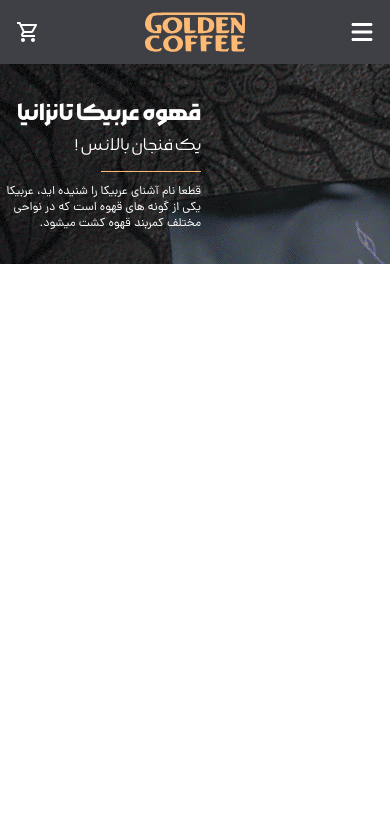
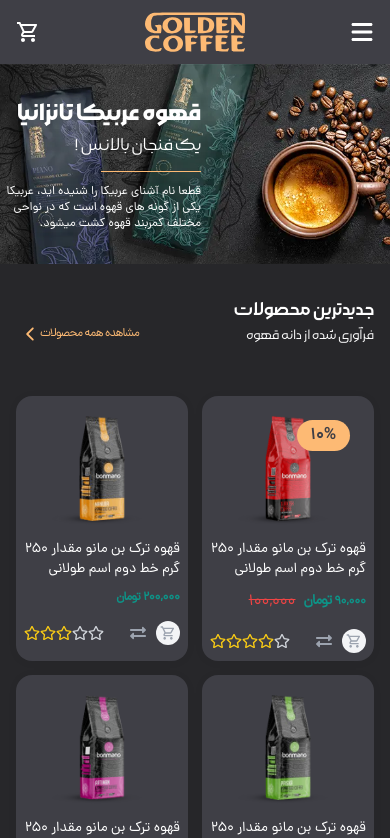
Before and after one commit to amirmohammadzadh/coffee-shop, a React (Create React App) app: page / in a window 390 px wide. Shown: the top 838 px of the page. Built offline with nearby package versions, Linux system fonts and the light colour scheme.

Commit message:
end products components

```diff
--- a/public/index.html
+++ b/public/index.html
@@ -24,9 +24,9 @@
       work correctly both with client-side routing and a non-root public URL.
       Learn how to configure a non-root public URL by running `npm run build`.
     -->
-    <title>React App</title>
+    <title>Coffee Shop</title>
   </head>
-  <body class="font-Dana bg-gray-100 dark:bg-zinc-800">
+  <body class="font-Dana dark:bg-zinc-800">
     <noscript>You need to enable JavaScript to run this app.</noscript>
     <div id="root"></div>
     <!--
--- a/src/App.js
+++ b/src/App.js
@@ -1,11 +1,15 @@
 import "./App.css";
 import Header from "./Components/Header/Header";
+import Main from "./Components/Main/Main";
+import Products from "./Components/Products/Products";
 
 function App() {
   return (
-    <>
+    <div className="">
       <Header />
-    </>
+      <Main />
+      <Products />
+    </div>
   );
 }
 
--- a/src/Components/Header/Header.js
+++ b/src/Components/Header/Header.js
@@ -43,7 +43,7 @@
   return (
     <>
       {/* App Header */}
-      <header className="fixed top-9 max-md:hidden right-0 left-0 bg-black/50 w-[98%] lg:w-[90%] mx-auto px-5 lg:px-10 py-5 h-24 rounded-3xl items-center backdrop-blur-[6px]">
+      <header className="fixed z-50 top-9 max-md:hidden right-0 left-0 bg-black/50 w-[98%] lg:w-[90%] mx-auto px-5 lg:px-10 py-5 h-24 rounded-3xl items-center backdrop-blur-[6px]">
         <div className="flex w-full justify-between items-center">
           <nav className="flex gap-x-5 lg:gap-x-9 items-center">
             <div className="shrink-0">
@@ -94,8 +94,8 @@
                   {userBasket.length}
                 </span>
 
-                <div className="absolute max-h-[530px] overflow-y-scroll overflow-x-hidden delay-75 top-[130%] opacity-0 invisible group-hover:opacity-100 group-hover:visible bg-white dark:bg-zinc-700 border-t-[3px] border-t-orange-300 shadow-normal rounded-2xl transition-all w-[400px] p-5 left-0">
-                  <div className="p-y-[60px] p-x-[72px] flex flex-col justify-evenly space-y-5 items-center min-h-80">
+                <div className="absolute max-h-[530px] overflow-x-hidden delay-75 top-[130%] opacity-0 invisible group-hover:opacity-100 group-hover:visible bg-white dark:bg-zinc-700 border-t-[3px] border-t-orange-300 shadow-normal rounded-2xl transition-all w-[400px] p-5 left-0">
+                  <div className="p-y-[60px] p-x-[72px] flex flex-col justify-between space-y-5 items-center min-h-80">
                     {userBasket.length === 0 ? (
                       <>
                         <div className="flex flex-col space-y-3 items-center">
@@ -114,7 +114,9 @@
                     ) : (
                       <>
                         <div className="flex items-center justify-between text-xs w-full tracking-thigtest">
-                          <span className="text-gray-300">1 مورد</span>
+                          <span className="text-gray-300">
+                            {userBasket.length} مورد
+                          </span>
                           <a
                             href="#"
                             className="flex items-start text-orange-300"
@@ -123,6 +125,7 @@
                             <IoIosArrowBack className="text-xs" />
                           </a>
                         </div>
+                        <div className="h-[380px] overflow-y-scroll border-t-2 border-t-orange-200 border-b-2 border-b-orange-200 rounded-xl ">
                           {userBasket.map((product) => (
                             <div
                               key={product.id}
@@ -156,6 +159,7 @@
                               </div>
                             </div>
                           ))}
+                        </div>
                         <div className="flex justify-between w-full items-center">
                           <div>
                             <span className="text-gray-300 text-xs tracking-thigtest">
@@ -212,7 +216,11 @@
           className="w-6 h-6 font-medium text-zinc-700 dark:text-white"
         />
         {/* Menu */}
-        <div className={`${(showMenu && "subMenuOpen") || "subMenuClose"}`}>
+        <div
+          className={`${
+            (showMenu && "subMenuOpen") || "subMenuClose"
+          } overflow-y-scroll`}
+        >
           {/* Mobail Nav Heding */}
           <div className="flex items-center justify-between border-b pb-5 mb-6 border-b-gray-100 dark:border-b-white/10">
             <div className="flex items-center gap-x-3.5 ">
@@ -430,26 +438,6 @@
       </div>
       {/* App Main */}
 
-      <main>
-        <section className="home max-md:bg-[url(../public/images/headerBgDesktop.png)]">
-          <div className="container h-[200px] md:min-h-screen flex justify-end items-center ">
-            <div className="text-white md:ml-28">
-              <h2 className="font-MorabbaBold shadow-normal max-md:text-2xl md:text-5xl max-md:mb-0.5 md:mb-2">
-                قهوه عربیکا تانزانیا
-              </h2>
-              <span className="font-MorabbaLight shadow-normal max-md:text-xl md:text-4xl">
-                یک فنجان بالانس !
-              </span>
-              <span className="block w-[100px] max-md:h-px md:h-0.5 bg-orange-300 max-md:my-3 md:my-8"></span>
-              <p className="font-Dana max-md:w-[201px] md:max-w-[400px] shadow-normal max-md:text-xs md:text-xl">
-                قطعا نام آشنای عربیکا را شنیده اید، عربیکا یکی از گونه های قهوه
-                است که در نواحی مختلف کمربند قهوه کشت میشود.
-              </p>
-            </div>
-          </div>
-        </section>
-      </main>
-
       {showMenu && (
         <div
           onClick={() => {
--- /dev/null
+++ b/src/Components/Main/Main.js
@@ -0,0 +1,45 @@
+import React from "react";
+import { IoIosArrowDown } from "react-icons/io";
+
+export default function Main() {
+  return (
+    <main className="dark:bg-zinc-700">
+      <section className="home dark:bg-zinc-800 relative max-xs:h-[200px] xs:h-auto xs:aspect-[2/1] md:aspect-auto max-md:bg-home-mobail md:bg-home-desctop bg-no-repeat bg-cover bg-center">
+        <div className="container relative overflow-y-hidden h-full md:min-h-screen flex justify-end items-center ">
+          <div className="text-white lg:ml-28">
+            <h2 className="font-MorabbaBold shadow-normal max-md:text-2xl md:text-5xl max-md:mb-0.5 md:mb-2">
+              قهوه عربیکا تانزانیا
+            </h2>
+            <span className="font-MorabbaLight shadow-normal max-md:text-xl md:text-4xl">
+              یک فنجان بالانس !
+            </span>
+            <span className="block w-[100px] max-md:h-px md:h-0.5 bg-orange-300 max-md:my-3 md:my-8"></span>
+            <p className="font-Dana max-md:w-[201px] md:max-w-[400px] shadow-normal max-md:text-xs md:text-xl">
+              قطعا نام آشنای عربیکا را شنیده اید، عربیکا یکی از گونه های قهوه
+              است که در نواحی مختلف کمربند قهوه کشت میشود.
+            </p>
+          </div>
+          {/* Circle */}
+          <div className="circle circle--lg circle--main">
+            <div className="circle circle--md">
+              <div className="circle circle--sm"></div>
+            </div>
+          </div>
+        </div>
+        <svg
+          className="absolute dark:text-zinc-800 w-[100px] h-[22px] bottom-0 right-0 left-0 max-md:hidden md:flex mx-auto text-gray-100 dark:text-zinc-700"
+          viewBox="0 0 100 22"
+          fill="currentColor"
+          xmlns="http://www.w3.org/2000/svg"
+        >
+          <path d="M50 0C69 0 81 22 100 22L0 22C18.75 22 31 0 50 0Z" />
+        </svg>
+
+        {/* Arrow Circle */}
+        <div className="max-md:hidden md:flex cursor-pointer items-center justify-center absolute bottom-0 right-0 left-0 translate-y-2/4 mx-auto w-[30px] h-[30px] border-2 border-orange-300 rounded-full ">
+          <IoIosArrowDown className="w-4 h-4 text-zinc-700 dark:text-white" />
+        </div>
+      </section>
+    </main>
+  );
+}
--- /dev/null
+++ b/src/Components/Product.js
@@ -0,0 +1,94 @@
+import React from "react";
+import { FaExchangeAlt } from "react-icons/fa";
+import { MdOutlineShoppingCart } from "react-icons/md";
+import { FaRegStar } from "react-icons/fa";
+
+export default function Product({
+  id,
+  img,
+  title,
+  price,
+  discount,
+  popularity,
+  count,
+}) {
+  let off = 0;
+  return (
+    <div className="flex relative flex-col items-center max-md:gap-y-2 md:gap-y-5 max-md:p-2 md:p-5 bg-white shadow-normal dark:bg-zinc-700 rounded-2xl">
+      {discount && count > 0 && (
+        <span className="absolute text-zinc-700 bg-orange-300 pt-1 pb-[3px] px-3.5 right-6 top-6 rounded-[100px] font-semibold">
+          {((discount / price) * 100).toFixed() || ""}%
+        </span>
+      )}
+      <img
+        src={img}
+        className="max-md:w-32 max-md:h-32 md:w-64 md:h-64 object-contain"
+        alt="product"
+      />
+      <div className="flex flex-col max-md:gap-y-[15px] md:gap-y-[22px]">
+        <div className="flex flex-col gap-y-2.5">
+          <h3 className="text-zinc-700 dark:text-white max-md:text-sm md:text-xl font-medium line-clamp-2">
+            {title}
+          </h3>
+          {(count > 0 && (
+            <div className="">
+              {(discount && (
+                <div className="flex items-center gap-x-2">
+                  <p className="max-xs:text-xs max-sm:text-base md:text-xl text-teal-600 font-semibold">
+                    {(price - discount).toLocaleString()}{" "}
+                    <span className="text-sm tracking-thigtest">تومان</span>
+                  </p>
+                  <p className="text-red-500 line-through">
+                    {price.toLocaleString()}
+                  </p>
+                </div>
+              )) || (
+                <p className="max-xs:text-xs max-sm:text-base md:text-xl text-teal-600 font-semibold">
+                  {price.toLocaleString()}{" "}
+                  <span className="max-sm:text-xs max-md:text-sm md:text-sm  tracking-thigtest">
+                    تومان
+                  </span>
+                </p>
+              )}
+            </div>
+          )) || <p className="text-red-400">فعلا موجود نیست</p>}
+        </div>
+        <div className="flex items-center justify-between">
+          <div className="flex items-center max-md:gap-x-2.5 md:gap-x-4 text-gray-400">
+            <div className="max-md:w-6 max-md:h-6 md:w-9 md:h-9 rounded-full bg-gray-100 hover:bg-teal-600 dark:hover:bg-emerald-500 hover:text-white flex items-center justify-center">
+              <MdOutlineShoppingCart className="max-md:w-4 max-md:h-4 md:w-[22px] md:h-[22px] cursor-pointer" />
+            </div>
+            <FaExchangeAlt className="max-md:w-4 max-md:h-4 md:w-5 md:h-5 cursor-pointer hover:text-teal-600 dark:hover:text-emerald-500" />
+          </div>
+          <div className="flex items-center flex-row-reverse">
+            <FaRegStar
+              className={`${
+                (popularity > 0 && "text-yellow-400") || "text-gray-300"
+              } max-md:w-4 max-md:h-4 md:w-6 md:h-6`}
+            />
+            <FaRegStar
+              className={`${
+                (popularity > 1 && "text-yellow-400") || "text-gray-300"
+              } max-md:w-4 max-md:h-4 md:w-6 md:h-6`}
+            />
+            <FaRegStar
+              className={`${
+                (popularity > 2 && "text-yellow-400") || "text-gray-300"
+              } max-md:w-4 max-md:h-4 md:w-6 md:h-6`}
+            />
+            <FaRegStar
+              className={`${
+                (popularity > 3 && "text-yellow-400") || "text-gray-300"
+              } max-md:w-4 max-md:h-4 md:w-6 md:h-6`}
+            />
+            <FaRegStar
+              className={`${
+                (popularity > 4 && "text-yellow-400") || "text-gray-300"
+              } max-md:w-4 max-md:h-4 md:w-6 md:h-6`}
+            />
+          </div>
+        </div>
+      </div>
+    </div>
+  );
+}
--- /dev/null
+++ b/src/Components/Products/Products.js
@@ -0,0 +1,19 @@
+import React from "react";
+import Title from "../Title";
+import Product from "../Product";
+import { products } from "../../data";
+
+export default function Products() {
+  return (
+    <div className="products pt-8 md:pt-24 lg:pt-30 xl:pt-40 max-mb:mb-5 md:mb-12">
+      <div className="container px-4  ">
+        <Title />
+        <div className="grid max-sm:grid-cols-2 sm:grid-cols-3 lg:grid-cols-4 max-md:gap-3.5 md:gap-5 pb-20">
+          {products.map((product) => (
+            <Product {...product} />
+          ))}
+        </div>
+      </div>
+    </div>
+  );
+}
--- /dev/null
+++ b/src/Components/Title.js
@@ -0,0 +1,23 @@
+import React from "react";
+import { IoIosArrowBack } from "react-icons/io";
+export default function Title() {
+  return (
+    <div className="flex justify-between items-end mb-12">
+      <div className="flex flex-col max-md:gap-x-[2px] md:gap-y-1.5">
+        <h3 className="font-MorabbaMedium text-zinc-700 dark:text-white max-md:text-xl md:text-5xl">
+          جدیدترین محصولات
+        </h3>
+        <h4 className="font-MorabbaLight text-zinc-700 dark:text-white md:text-3xl">
+          فرآوری شده از دانه قهوه
+        </h4>
+      </div>
+      <a
+        href="#"
+        className="flex text-orange-300 max-md:text-sm pt-1.5 pb-1 pr-3 pl-1 md:hover:bg-orange-200/20 rounded-md md:text-xl tracking-thigtest items-center max-xs:text-xs md:gap-x-1"
+      >
+        مشاهده همه محصولات
+        <IoIosArrowBack className="w-5 h-5" />
+      </a>
+    </div>
+  );
+}
--- a/src/data.js
+++ b/src/data.js
@@ -68,17 +68,17 @@
     name: "Product 2",
     count: 30,
     price: 200000,
-    popularity: 3000,
+    popularity: 3,
     img: "./images/products/p2.png",
     title: "قهوه ترک بن مانو مقدار 250 گرم خط دوم اسم طولانی",
   },
   {
     id: 3,
     name: "Product 3",
-    count: 20,
+    count: 0,
     price: 150000,
     discount: 15000,
-    popularity: 5000,
+    popularity: 5,
     img: "./images/products/p3.png",
     title: "قهوه ترک بن مانو مقدار 250 گرم خط دوم اسم طولانی",
   },
@@ -87,7 +87,7 @@
     name: "Product 4",
     count: 40,
     price: 80000,
-    popularity: 2000,
+    popularity: 2,
     img: "./images/products/p4.png",
     title: "قهوه ترک بن مانو مقدار 250 گرم خط دوم اسم طولانی",
   },
@@ -96,18 +96,18 @@
     name: "Product 5",
     count: 60,
     price: 120000,
-    discount: 5,
-    popularity: 4000,
-    img: "./images/products/p5.png",
+    discount: 5000,
+    popularity: 4,
+    img: "./images/products/p3.png",
     title: "قهوه ترک بن مانو مقدار 250 گرم خط دوم اسم طولانی",
   },
   {
     id: 6,
     name: "Product 6",
-    count: 10,
+    count: 0,
     price: 250000,
-    popularity: 3000,
-    img: "./images/products/p6.png",
+    popularity: 3,
+    img: "./images/products/p4.png",
     title: "قهوه ترک بن مانو مقدار 250 گرم خط دوم اسم طولانی",
   },
   {
@@ -115,9 +115,9 @@
     name: "Product 7",
     count: 70,
     price: 90000,
-    discount: 20,
-    popularity: 5000,
-    img: "./images/products/p7.png",
+    discount: 20000,
+    popularity: 5,
+    img: "./images/products/p1.png",
     title: "قهوه ترک بن مانو مقدار 250 گرم خط دوم اسم طولانی",
   },
   {
@@ -126,7 +126,7 @@
     count: 25,
     price: 180000,
     popularity: 2000,
-    img: "./images/products/p8.png",
+    img: "./images/products/p2.png",
     title: "قهوه ترک بن مانو مقدار 250 گرم خط دوم اسم طولانی",
   },
 ];
--- a/src/index.css
+++ b/src/index.css
@@ -4,13 +4,13 @@
 
 @layer components {
   .subMenuClose {
-    @apply fixed z-20 top-0 -right-full bottom-0 bg-white dark:bg-zinc-700 w-64 min-h-screen pt-3 px-4 transition-all;
+    @apply fixed z-20 top-0 -right-full bottom-0 bg-white dark:bg-zinc-700 w-64 min-h-screen pt-3 px-4 transition-all hidden;
   }
   .subMenuOpen {
     @apply fixed  z-20 top-0 right-0 bottom-0 bg-white dark:bg-zinc-700 w-64 min-h-screen pt-3 px-4 transition-all;
   }
   .userBasketClose {
-    @apply fixed z-20  flex-col justify-between py-5 px-4 top-0 -left-full bottom-0 w-64 min-h-screen bg-white dark:bg-zinc-700;
+    @apply fixed z-20  flex-col justify-between py-5 px-4 top-0 -left-full bottom-0 w-64 min-h-screen bg-white dark:bg-zinc-700 hidden;
   }
   .userBasketOpen {
     @apply fixed z-20 flex flex-col justify-between py-5 px-4 top-0 left-0 bottom-0 w-64 min-h-screen bg-white dark:bg-zinc-700;
@@ -56,3 +56,51 @@
   background-repeat: no-repeat;
   min-height: 100vh;
 }
+
+.circle {
+  @apply max-md:hidden md:flex items-center justify-center border rounded-full;
+}
+.circle--main {
+  @apply absolute bottom-0 right-0 left-0 mx-auto translate-y-2/4;
+}
+.circle--lg {
+  @apply w-[203px] h-[203px] border-white/25;
+}
+.circle--md {
+  @apply w-[145px] h-[145px] border-white/50;
+}
+.circle--sm {
+  @apply w-[95px] h-[95px] border-white/80;
+}
+
+@media screen and (min-width: 1024px) {
+  html.dark .products {
+    background: url(../public/images/prodcut-bg.png);
+    background-size: 100%;
+    background-repeat: no-repeat;
+    height: 900px;
+  }
+
+  .products {
+    background: linear-gradient(
+        rgba(243, 244, 246, 0.65),
+        rgba(243, 244, 246, 0.65)
+      ),
+      url(../public/images/prodcut-bg.png);
+    background-size: 100%;
+    background-repeat: no-repeat;
+  }
+}
+
+::-webkit-scrollbar {
+  width: 10px;
+  /* background-color: rgba(0, 0, 0, 0.5); */
+  border-radius: 30px;
+  @apply bg-orange-300/20
+}
+
+::-webkit-scrollbar-thumb {
+  background: #fdba74;
+  border-radius: 30px;
+  cursor: pointer;
+}
--- a/tailwind.config.js
+++ b/tailwind.config.js
@@ -38,8 +38,13 @@
           lg: "0.625rem",
         },
       },
+      backgroundImage: {
+        "home-mobail": "url(../public/images/headerBgMobile.webp)",
+        "home-desctop": "url(../public/images/headerBgDesktop.png)",
+      },
     },
     screens: {
+      xs: "480px",
       sm: "640px",
       md: "768px",
       lg: "1024px",
```
Also changed, not shown: public/images/curve.svg (added), public/images/prodcut-bg.png (renamed from public/images/body-bg.png). Lines whose indentation alone changed are shown as unchanged.
